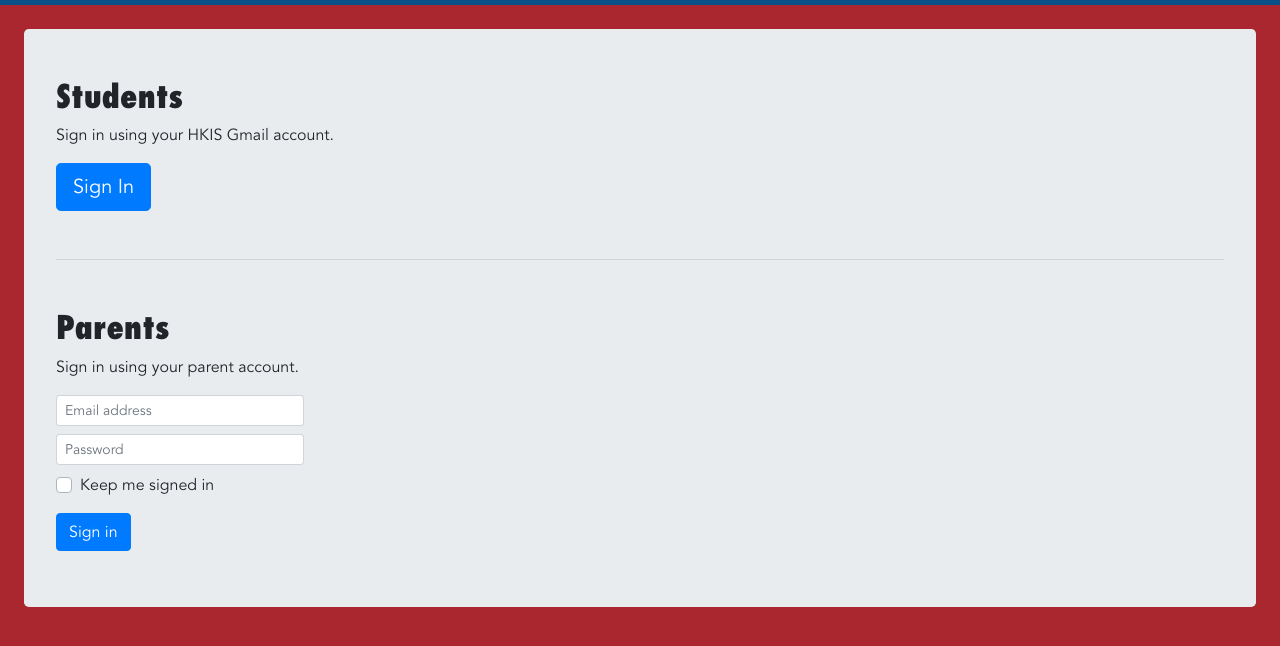
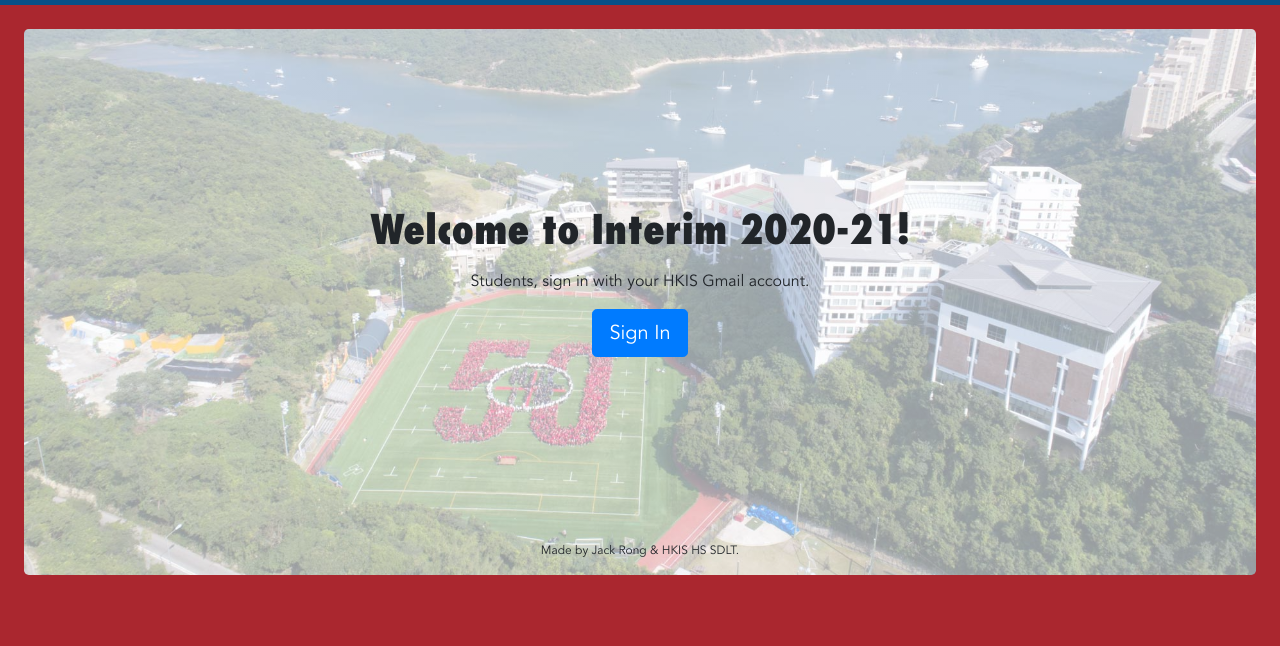
Before and after one commit to bungularbike/hkis-interim, a plain HTML site: page index.html in a window 1280 px wide. Shown: the part 96-742 px from the top of the page. Drawn offline with Linux system fonts and the light colour scheme; no server answers.

Commit message:
New login page

```diff
--- a/index.html
+++ b/index.html
@@ -16,11 +16,16 @@
 			<h1 class = "ml-3" style = "display: inline; vertical-align: middle; color: white" id = "header">HKIS Interim Central</h1>
 		</a>
 	</nav>
-	<div class = "jumbotron m-4 py-3 py-md-4 py-xl-5">
-		<h2>Students</h2>
-		<p>Sign in using your HKIS Gmail account.</p>
-		<p class = "mb-4 d-flex align-items-center" id = "studentSpinnerP"><button class = "btn btn-primary btn-lg" id = "studentSignIn">Sign In</button></p>
+	<div class = "jumbotron m-4 pb-2 pt-1 pt-md-2 py-lg-3" id = "login" style = "background-image: linear-gradient(rgba(255, 255, 255, 0.6), rgba(255, 255, 255, 0.6)), url(resources/background.jpg); background-position: center; background-size: cover">
+		<div class = "d-flex flex-column">
+			<div class = "text-center">
+				<h1>Welcome to Interim <span class = "d-inline-block h1">2020-21!</span></h1>
+				<p>Students, sign in with your HKIS Gmail account.</p>
+				<p class = "mb-4 d-flex justify-content-center align-items-center" id = "studentSpinnerP"><button class = "btn btn-primary btn-lg" id = "studentSignIn">Sign In</button></p>
 				<p id = "studentError" class = "text-danger mb-0"></p>
+			</div>
+			<p class = "text-center mb-0" style = "font-size: 0.75rem">Made by Jack Rong & HKIS HS SDLT.</p>
+			<!--
 			<hr class = "my-3 my-xl-5">
 			<h2>Parents</h2>
 			<p>Sign in using your parent account.</p>
@@ -32,7 +37,8 @@
 					<label class = "custom-control-label" for = "rememberMe">Keep me signed in</label>
 				</div>
 				<button type = "submit" class = "btn btn-primary mb-2">Sign in</button>
-		</form>
+			</form>-->
+		</div>
 	</div>
 	<script src = "resources/jquery.min.js"></script>
 	<script src = "resources/popper.min.js"></script>
--- a/style.css
+++ b/style.css
@@ -72,6 +72,10 @@ h1, h2, h3, h4, h5, h6, .h1, .h2, .h3, .h4, .h5, .h6 {
 
 .card, .modal-content, .list-group-item {
 	background-color: #e9ecef !important;
+}
+
+#login > * > div:first-child {
+	margin: 10rem 0;
 }
 
 .nav-item a {
```
Also changed, not shown: resources/background.jpg (added). Lines whose indentation alone changed are shown as unchanged.
